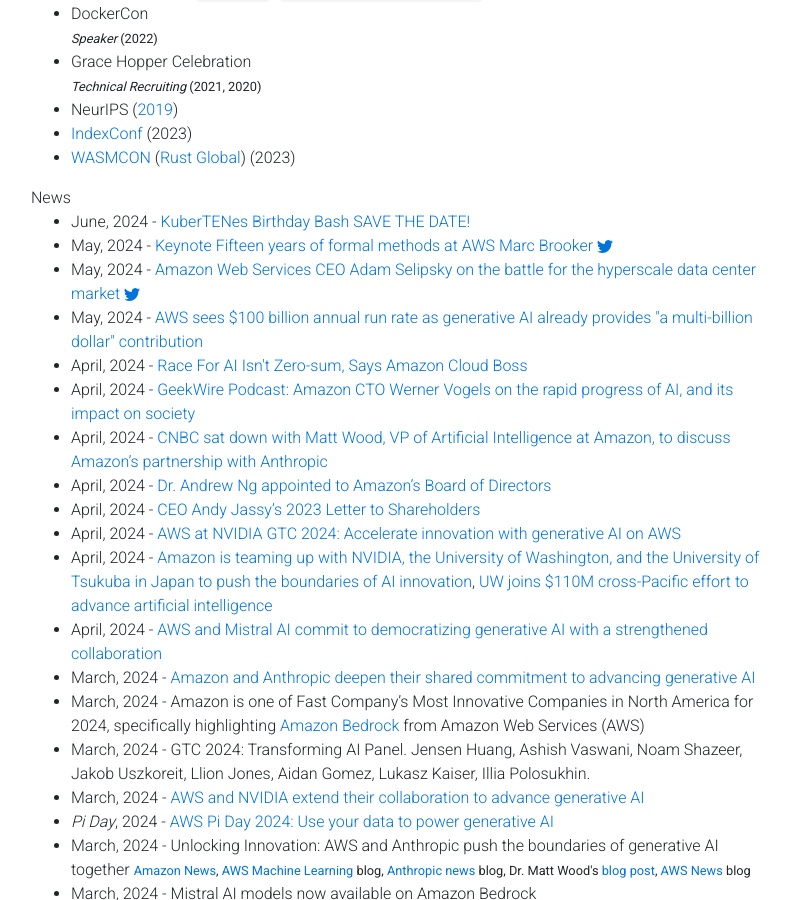
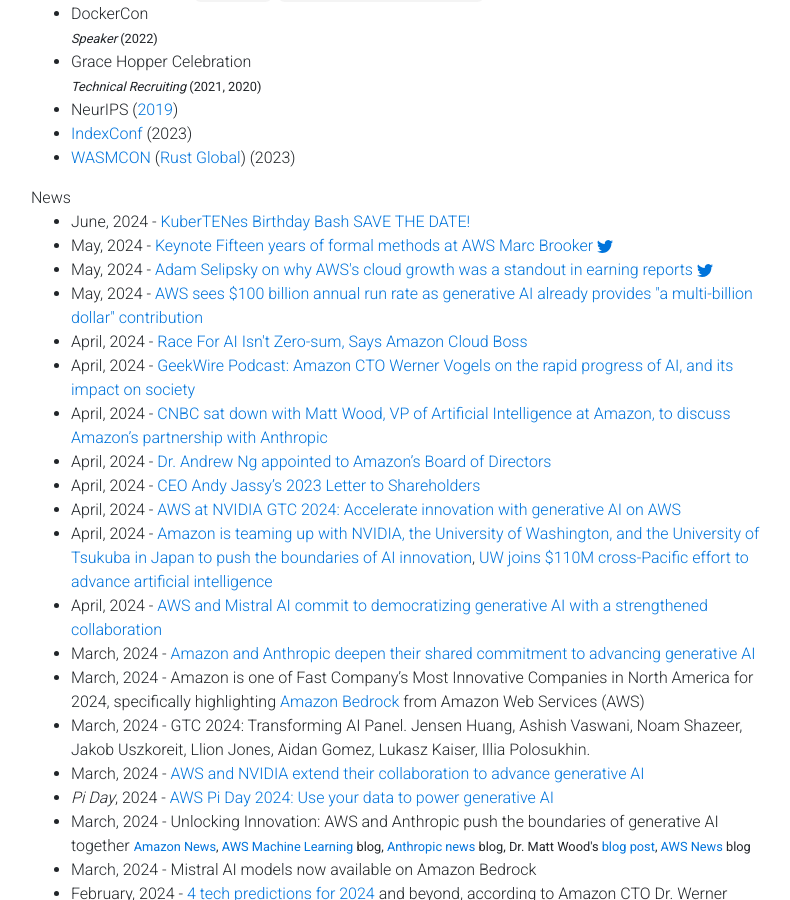
Before and after one commit to gfw001/gfw001.github.io, a Jekyll site: the page portfolio.html, which Jekyll copies as it is, in a window 1280 px wide and 900 px high, scrolled down 1880 px. Shown: the whole window, without its empty margins (54-844 px from the left). Built offline with Jekyll 4.4.1, drawn with Linux system fonts in a browser that asks for light colours; nearby versions of some CDN libraries; a style sheet for code colours, icons or effects is not loaded.

Commit message:
Update portfolio.html

```diff
--- a/portfolio.html
+++ b/portfolio.html
@@ -332,7 +332,7 @@
                 </a>
 	</li>
 	<li>
-	       May, 2024 - <a href="https://www.cnbc.com/video/2024/05/02/amazon-web-services-ceo-adam-selipsky-on-the-battle-for-the-hyperscale-data-center-market.html?&qsearchterm=selipsky">Amazon Web Services CEO Adam Selipsky on the battle for the hyperscale data center market</a> <a href="https://x.com/jonfortt/status/1786112067420004470" title="Twitter">
+	       May, 2024 - <a href="https://www.cnbc.com/video/2024/05/02/amazon-web-services-ceo-adam-selipsky-on-the-battle-for-the-hyperscale-data-center-market.html?&qsearchterm=selipsky">Adam Selipsky on why AWS's cloud growth was a standout in earning reports</a> <a href="https://x.com/jonfortt/status/1786112067420004470" title="Twitter">
                 <svg xmlns="http://www.w3.org/2000/svg" width="16" height="16" fill="currentColor" class="bi bi-twitter" viewBox="0 0 16 16">
                 <path d="M5.026 15c6.038 0 9.341-5.003 9.341-9.334 0-.14 0-.282-.006-.422A6.685 6.685 0 0 0 16 3.542a6.658 6.658 0 0 1-1.889.518 3.301 3.301 0 0 0 1.447-1.817 6.533 6.533 0 0 1-2.087.793A3.286 3.286 0 0 0 7.875 6.03a9.325 9.325 0 0 1-6.767-3.429 3.289 3.289 0 0 0 1.018 4.382A3.323 3.323 0 0 1 .64 6.575v.045a3.288 3.288 0 0 0 2.632 3.218 3.203 3.203 0 0 1-.865.115 3.23 3.23 0 0 1-.614-.057 3.283 3.283 0 0 0 3.067 2.277A6.588 6.588 0 0 1 .78 13.58a6.32 6.32 0 0 1-.78-.045A9.344 9.344 0 0 0 5.026 15z"/>
                 </svg>
```
